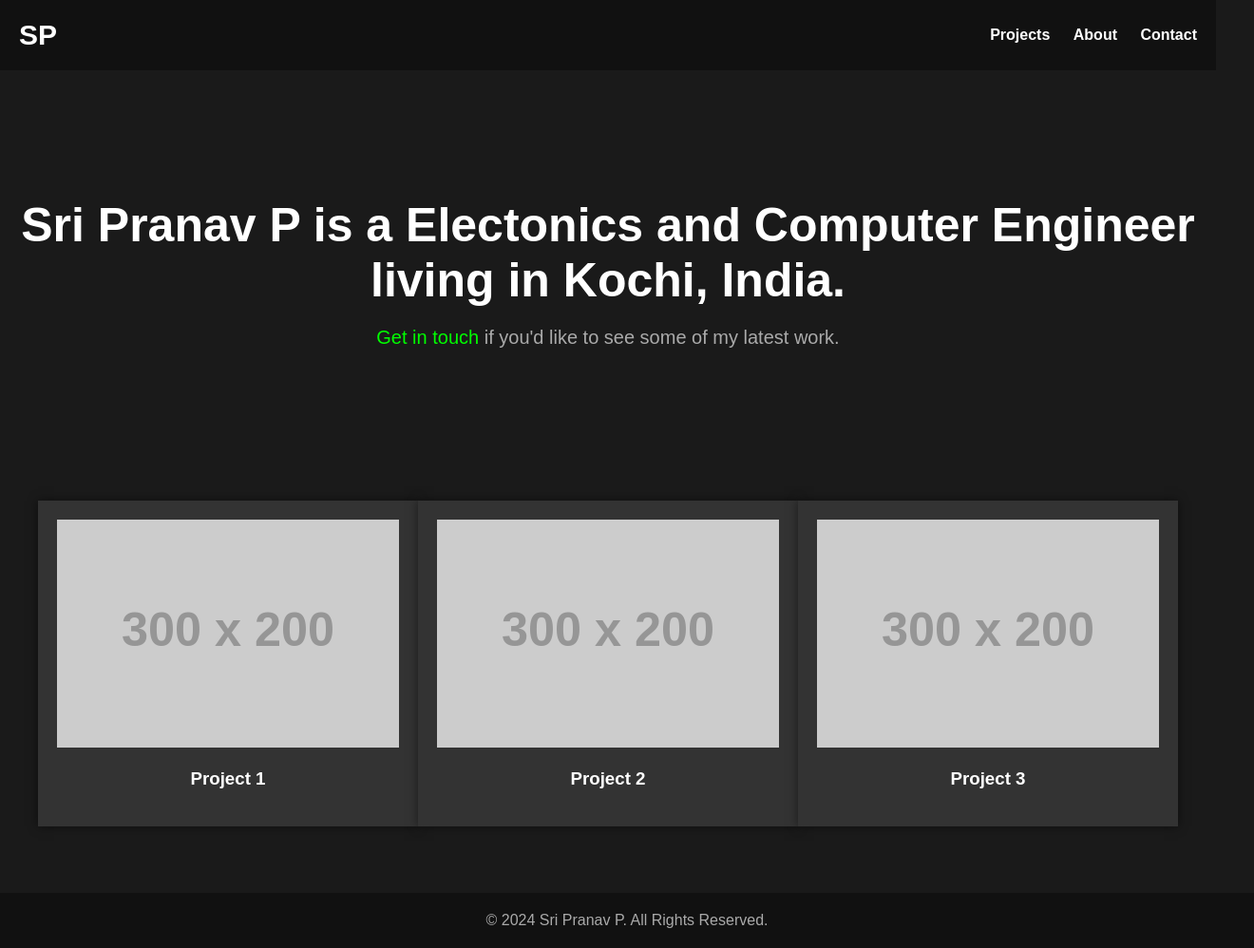
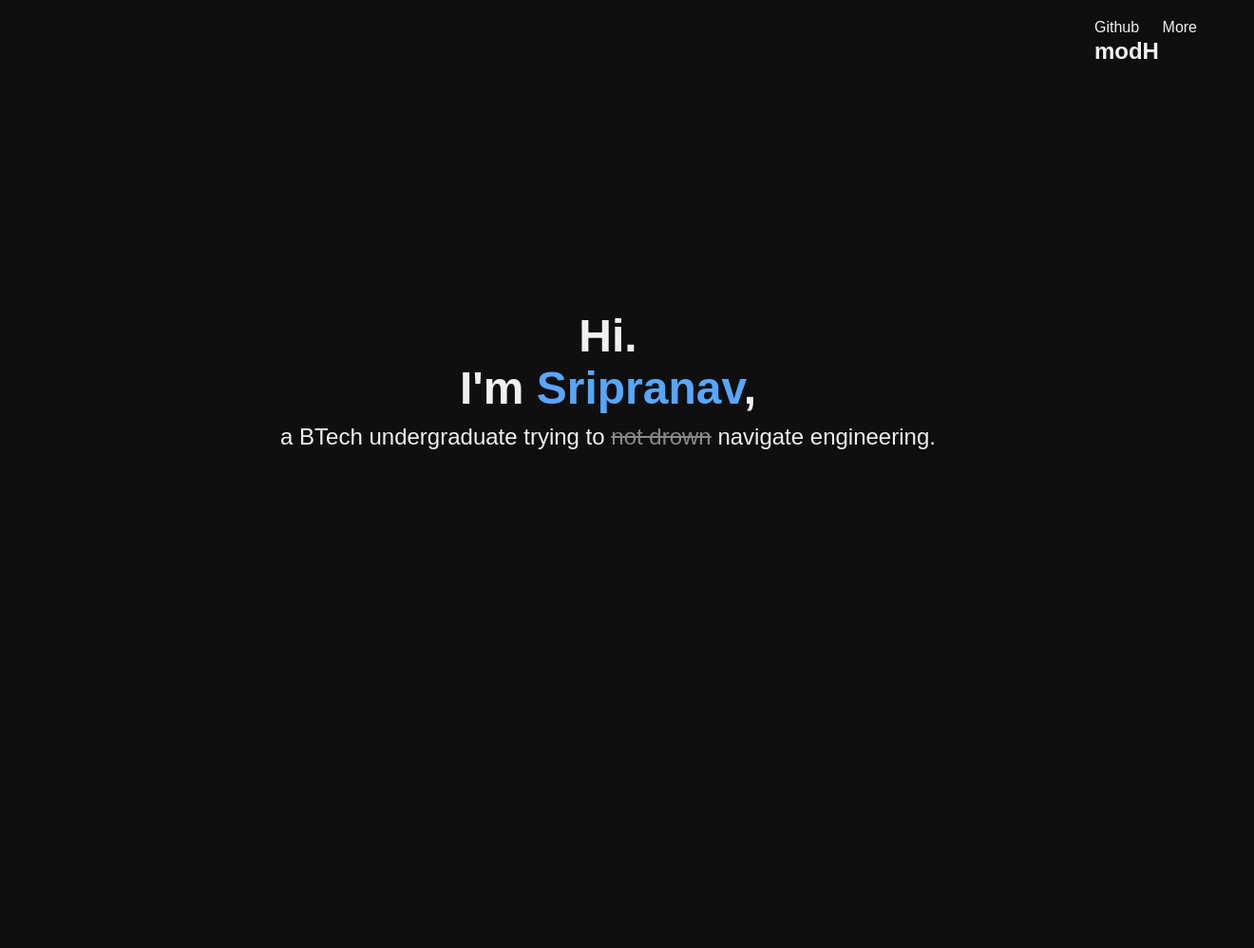
Before and after one commit to sripranavp/sripranavp.github.io, a plain HTML site: page index.html in a window 1280 px wide. Shown: the whole page at 95% size, 1320 px wide, since content can reach past the window. After the commit the page ends 800 px from the top, so only its background shows below. Drawn offline with Linux system fonts and the light colour scheme; placeholder pictures from the web are drawn by us.

Commit message:
index.html

```diff
--- a/index.html
+++ b/index.html
@@ -1,122 +1,28 @@
 <!DOCTYPE html>
 <html lang="en">
 <head>
-    <meta charset="UTF-8">
-    <meta name="viewport" content="width=device-width, initial-scale=1.0">
-    <meta http-equiv="X-UA-Compatible" content="ie=edge">
-    <title>Portfolio - Sri Pranav P</title>
-    <style>
-        body {
-            font-family: 'Arial', sans-serif;
-            margin: 0;
-            padding: 0;
-            background-color: #1a1a1a;
-            color: #fff;
-        }
-        header {
-            display: flex;
-            justify-content: space-between;
-            align-items: center;
-            padding: 20px;
-            background-color: #111;
-        }
-        header a {
-            color: #fff;
-            text-decoration: none;
-            margin-left: 20px;
-            font-weight: bold;
-        }
-        header a:hover {
-            text-decoration: underline;
-        }
-        .logo {
-            font-size: 30px;
-            font-weight: bold;
-        }
-        .hero {
-            text-align: center;
-            padding: 100px 20px;
-        }
-        .hero h1 {
-            font-size: 50px;
-            margin-bottom: 10px;
-        }
-        .hero p {
-            font-size: 20px;
-            color: #aaa;
-        }
-        .hero a {
-            color: #00FF00;
-            text-decoration: none;
-        }
-        .projects {
-            display: flex;
-            justify-content: space-around;
-            flex-wrap: wrap;
-            padding: 40px;
-            background-color: #1a1a1a;
-        }
-        .project-item {
-            background-color: #333;
-            width: 30%;
-            margin-bottom: 30px;
-            padding: 20px;
-            box-shadow: 0 0 10px rgba(0, 0, 0, 0.5);
-            text-align: center;
-        }
-        .project-item img {
-            width: 100%;
-            height: auto;
-        }
-        footer {
-            text-align: center;
-            padding: 20px;
-            background-color: #111;
-            color: #aaa;
-            position: relative;
-            bottom: 0;
-            width: 100%;
-        }
-    </style>
+  <meta charset="UTF-8">
+  <meta name="viewport" content="width=device-width, initial-scale=1.0">
+  <meta http-equiv="X-UA-Compatible" content="IE=edge">
+  <title>Sripranav's Portfolio</title>
+  <link rel="stylesheet" href="styles.css">
 </head>
 <body>
+  <div class="container">
+    <nav>
+      <div class="logo">modH</div>
+      <div class="links">
+        <a href="https://github.com" target="_blank">Github</a>
+        <a href="#">More</a>
+      </div>
+    </nav>
 
-    <!-- Header -->
-    <header>
-        <div class="logo">SP</div>
-        <nav>
-            <a href="#projects">Projects</a>
-            <a href="#about">About</a>
-            <a href="#contact">Contact</a>
-        </nav>
-    </header>
+    <div class="content">
+      <h1>Hi.<br>I'm <span class="highlight">Sripranav</span>,</h1>
+      <p>a BTech undergraduate trying to <span class="strikethrough">not drown</span> navigate engineering.</p>
+    </div>
+  </div>
 
-    <!-- Hero Section -->
-    <div class="hero">
-        <h1>Sri Pranav P is a Electonics and Computer Engineer living in Kochi, India.</h1>
-        <p><a href="#contact">Get in touch</a> if you'd like to see some of my latest work.</p>
-    </div>
-
-    <!-- Projects Section -->
-    <div class="projects" id="projects">
-        <div class="project-item">
-            <img src="https://via.placeholder.com/300x200" alt="Project 1">
-            <h3>Project 1</h3>
-        </div>
-        <div class="project-item">
-            <img src="https://via.placeholder.com/300x200" alt="Project 2">
-            <h3>Project 2</h3>
-        </div>
-        <div class="project-item">
-            <img src="https://via.placeholder.com/300x200" alt="Project 3">
-            <h3>Project 3</h3>
-        </div>
-    </div>
-
-    <!-- Footer -->
-    <footer>
-        &copy; 2024 Sri Pranav P. All Rights Reserved.
-    </footer>
-
+  <script src="script.js"></script>
 </body>
 </html>
```
